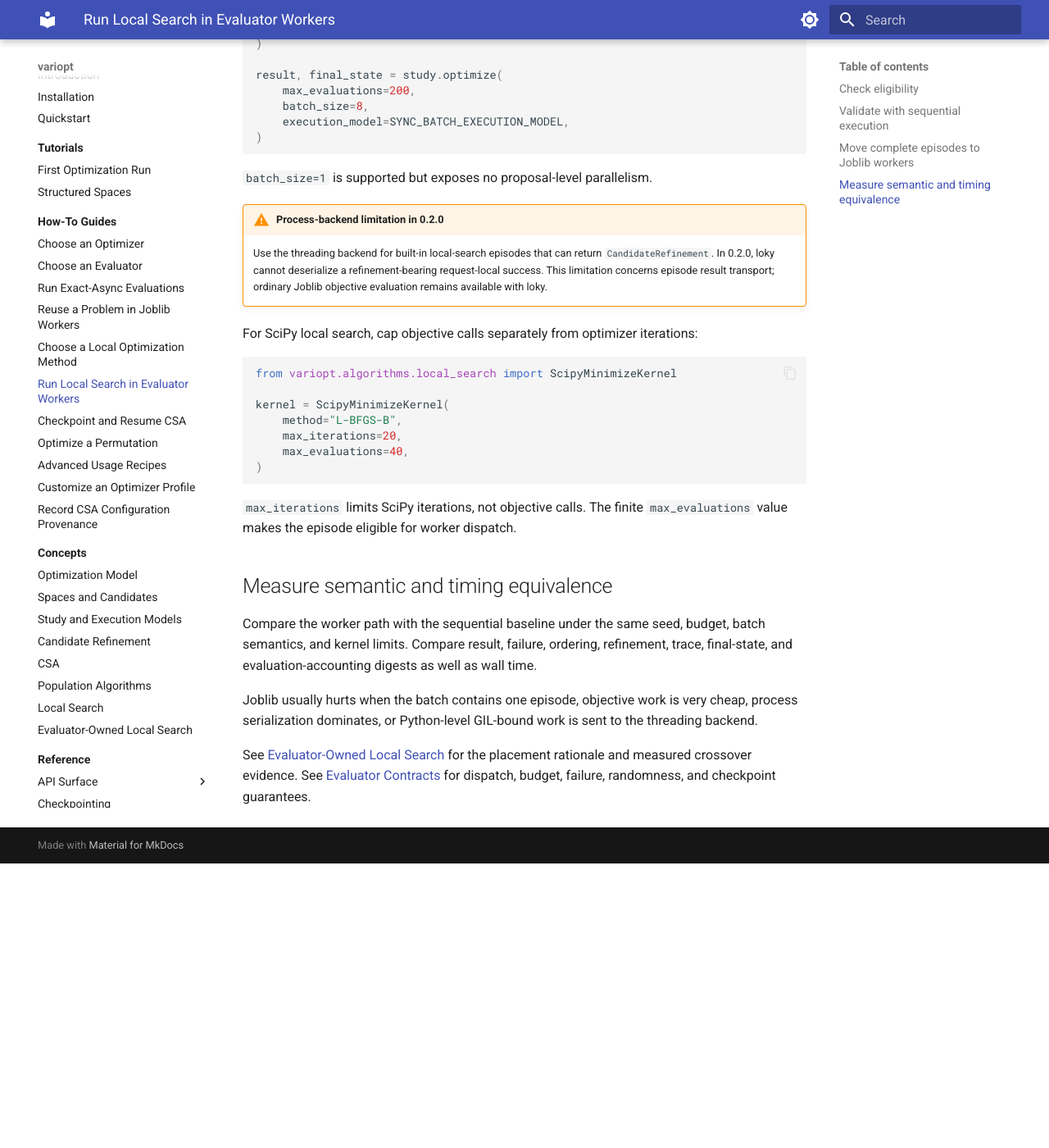
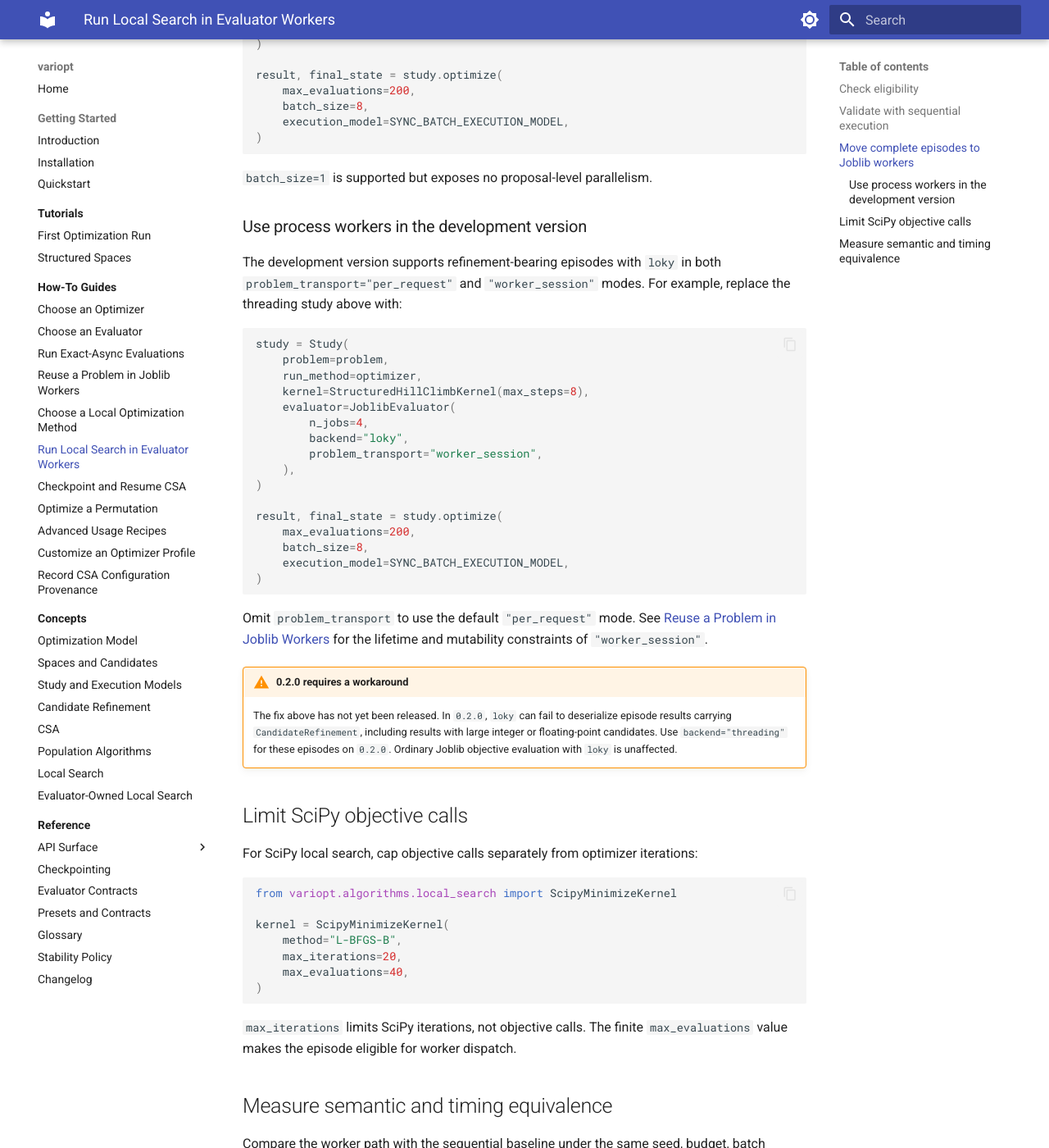
Before and after one commit to isty2e/variopt, an MkDocs documentation site: the page built from docs/guides/request-local-episodes.md, in a window 1280 px wide and 1400 px high, scrolled down 1450 px. Shown: the whole window at 82% size. Built offline with MkDocs 1.6.1 and Material for MkDocs 9.7.7, drawn with Linux system fonts in a browser that asks for light colours; before the commit the page ends 2503 px from its top, so only the background shows below that.

Commit message:
docs(evaluators): describe development loky refinement support

````diff
--- a/docs/guides/request-local-episodes.md
+++ b/docs/guides/request-local-episodes.md
@@ -72,12 +72,44 @@
 
 `batch_size=1` is supported but exposes no proposal-level parallelism.
 
-!!! warning "Process-backend limitation in 0.2.0"
+### Use process workers in the development version
 
-    Use the threading backend for built-in local-search episodes that can return
-    `CandidateRefinement`. In 0.2.0, loky cannot deserialize a refinement-bearing
-    request-local success. This limitation concerns episode result transport;
-    ordinary Joblib objective evaluation remains available with loky.
+The development version supports refinement-bearing episodes with `loky` in
+both `problem_transport="per_request"` and `"worker_session"` modes. For example,
+replace the threading study above with:
+
+```python
+study = Study(
+    problem=problem,
+    run_method=optimizer,
+    kernel=StructuredHillClimbKernel(max_steps=8),
+    evaluator=JoblibEvaluator(
+        n_jobs=4,
+        backend="loky",
+        problem_transport="worker_session",
+    ),
+)
+
+result, final_state = study.optimize(
+    max_evaluations=200,
+    batch_size=8,
+    execution_model=SYNC_BATCH_EXECUTION_MODEL,
+)
+```
+
+Omit `problem_transport` to use the default `"per_request"` mode. See
+[Reuse a Problem in Joblib Workers](reuse-a-problem-in-joblib-workers.md) for
+the lifetime and mutability constraints of `"worker_session"`.
+
+!!! warning "0.2.0 requires a workaround"
+
+    The fix above has not yet been released. In `0.2.0`, `loky` can fail to
+    deserialize episode results carrying `CandidateRefinement`, including
+    results with large integer or floating-point candidates. Use
+    `backend="threading"` for these episodes on `0.2.0`. Ordinary Joblib objective
+    evaluation with `loky` is unaffected.
+
+## Limit SciPy objective calls
 
 For SciPy local search, cap objective calls separately from optimizer
 iterations:
````
Also changed, not shown: docs/reference/evaluator-contracts.md (+22 -7 lines).
